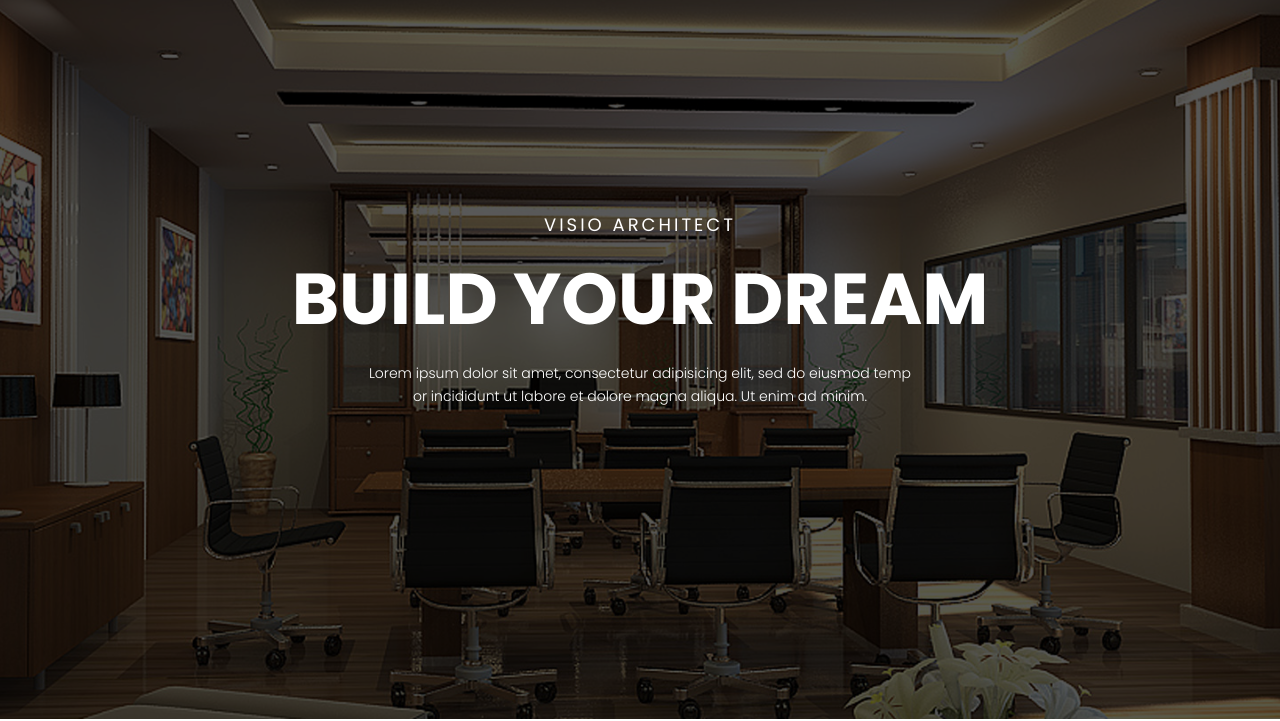
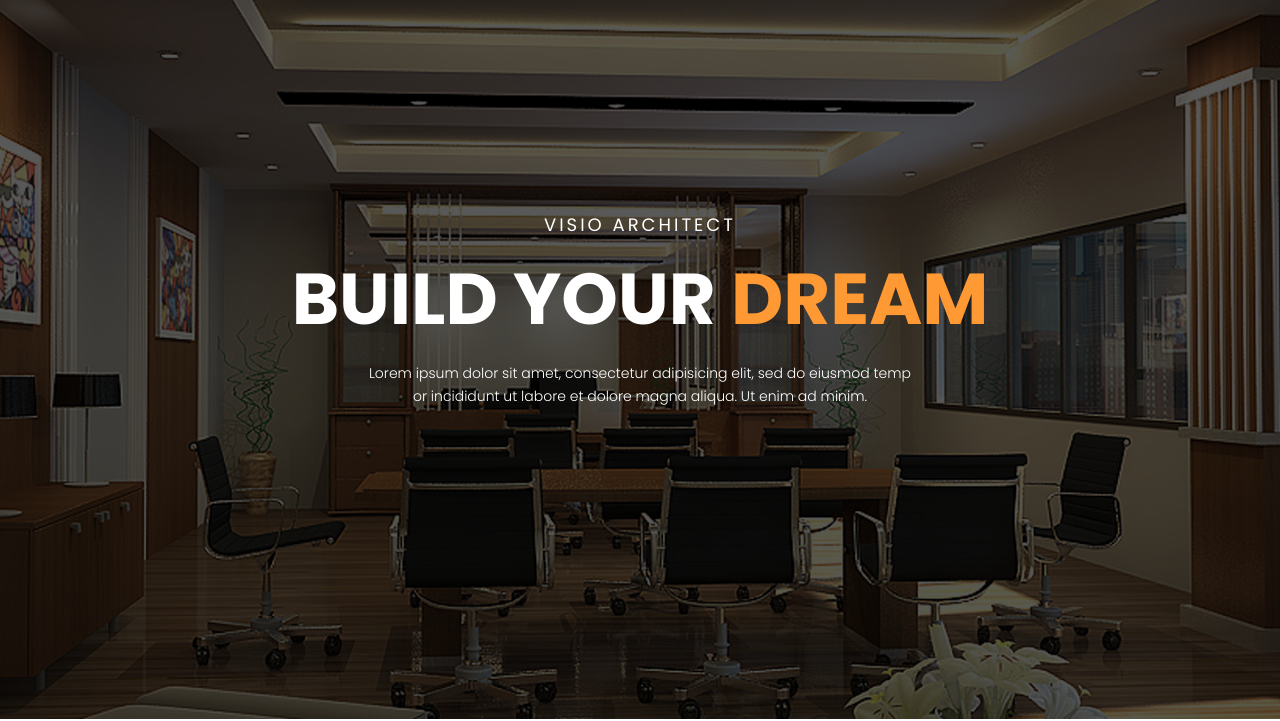
Before and after one commit to bezalielmarvel/visioarchitect.github.io, a plain HTML site: page index.html in a window 1280 px wide. Shown: the part 81-802 px from the top of the page. Drawn offline with nearby package versions, Linux system fonts and the light colour scheme; some packages are replaced by stand-ins of ours.

Commit message:
title color change

```diff
--- a/index.html
+++ b/index.html
@@ -67,7 +67,7 @@
 						<div class="banner-content col-lg-8 col-md-12">
 							<h4 class="text-white text-uppercase">Visio ARchitect</h4>
 							<h1 class="text-uppercase">
-								Build Your Dream
+								Build Your <font color="#ff9933">Dream</font>
 							</h1>
 							<p class="text-white">
 								Lorem ipsum dolor sit amet, consectetur adipisicing elit, sed do eiusmod temp <br> or incididunt ut labore et dolore magna aliqua. Ut enim ad minim.
```
